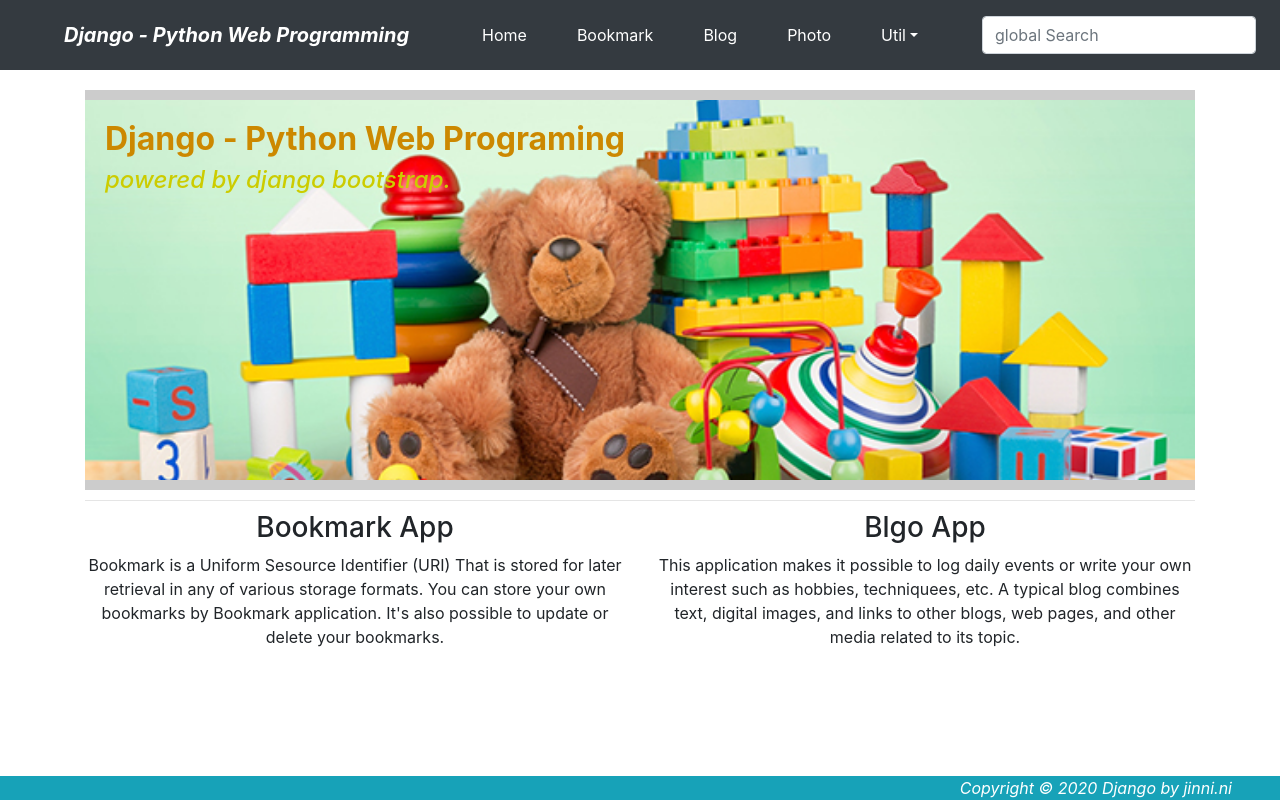
After one commit to jinni-ni/ch99, a Django app: page / in a window 1280 px wide. The commit adds this page. Run offline with Django 3.2, Linux system fonts and the light colour scheme; some libraries are stand-ins or nearby versions.

Commit message:
2020.06.02

```diff
--- a/blog/admin.py
+++ b/blog/admin.py
@@ -8,3 +8,9 @@ class PostAdmin(admin.ModelAdmin):
     list_filter = ('modify_dt',)
     search_fields = ('title','content')
     prepopulated_fields = {'slug': ('title',)}
+
+    def get_queryset(self, request):
+        return super().get_queryset(request).prefetch_related('tags')
+
+    def tag_list(self, obj):
+        return ', '.join(o.name for o in obj.tags.all())
--- a/blog/models.py
+++ b/blog/models.py
@@ -1,5 +1,6 @@
 from django.db import models
 from django.urls import reverse
+from taggit.managers import TaggableManager
 
 # Create your models here.
 class Post(models.Model):
@@ -9,6 +10,7 @@ class Post(models.Model):
     content = models.TextField("CONTENT")
     create_dt = models.DateTimeField('CREATE DATE', auto_now_add=True)
     modify_dt = models.DateTimeField("MODIFY DATE", auto_now=True)
+    tags = TaggableManager(blank=True)
 
     class Meta:
         verbose_name = 'post'
--- a/blog/templates/blog/post_archive_year.html
+++ b/blog/templates/blog/post_archive_year.html
@@ -3,7 +3,7 @@
 <ul>
     {% for date in date_list %}
     <li style="display: inline;">
-        <a href="{% url 'blog:post_month_archive' year|date:'Y' date|date:'d' %}">{{ date|date:"m" }}</a></li>
+        <a href="{% url 'blog:post_month_archive' year|date:'Y' date|date:'b' %}">{{ date|date:'F' }}</a></li>
     {% endfor %}
 </ul>
 <br>
--- a/blog/urls.py
+++ b/blog/urls.py
@@ -19,14 +19,19 @@ urlpatterns = [
     path('archive/<int:year>/', views.PostYAV.as_view(), name='post_year_archive'),
 
     # Example: /blog/archive/2019/nov
-    path('archive/<int:year>/<int:month>/', views.PostMAV.as_view(), name='post_month_archive'),
-    #path('archive/<int:year>/(?P<month>[-\w]+)/$', views.PostMAV.as_view(), name='post_month_archive'),
+    path('archive/<int:year>/<str:month>/', views.PostMAV.as_view(), name='post_month_archive'),
 
     # Example: /blog/archive/2019/nov/10/
-    path('archive/<int:year>/<int:month>/<int:day>/', views.PostDAV.as_view(), name='post_day_archive'),
-    #path('archive/<int:year>/<int:month>/<int:day>/', views.PostDAV.as_view(), name='post_day_archive'),
-
+    path('archive/<int:year>/<str:month>/<int:day>/', views.PostDAV.as_view(), name='post_day_archive'),
 
     # Example: /blog/archive/today/
     path('archive/today/', views.PostTAV.as_view(), name='post_today_archive'),
+
+    # Example: /blog/tag/
+    path('tag/', views.TagCloudTV.as_view(), name='tag_cloud'),
+
+    # Exmaple: /blog/tag/tagname/
+    path('tag/<str:tag>/', views.TaggedObjectLV.as_view(), name='tagged_object_list'),
+
+
 ]
--- a/bookmark/templates/bookmark/bookmark_list.html
+++ b/bookmark/templates/bookmark/bookmark_list.html
@@ -2,14 +2,14 @@
 <html>
 <head>
     <meta charset="UTF-8">
-    <title>Djangon Bookmark List</title>
+    <title>Django Bookmark List</title>
 </head>
 <body>
 <div id="content">
     <h1>Bookmark List</h1>
     <ul>
         {% for bookmark in object_list %}
-        <li><a href="{% url 'detail' bookmark.id %}">{{ bookmark }}</a></li>
+        <li><a href="{% url 'bookmark:detail' bookmark.id %}">{{ bookmark }}</a></li>
         {% endfor %}
     </ul>
 </div>
--- a/bookmark/urls.py
+++ b/bookmark/urls.py
@@ -2,7 +2,8 @@ from django.urls import path
 from bookmark.views import BookmarkLV, BookmarkDV
 
 app_name = 'bookmark'
+
 urlpatterns = [
-    path('', BookmarkLV.as_view(), name = 'index'),
+    path('', BookmarkLV.as_view(), name='index'),
     path('<int:pk>/', BookmarkDV.as_view(), name='detail'),
 ]
--- a/mysite/urls.py
+++ b/mysite/urls.py
@@ -15,11 +15,12 @@ Including another URLconf
 """
 from django.contrib import admin
 from django.urls import path, include
-
+from mysite.views import HomeView
 #from bookmark.views import BookmarkLV, BookmarkDV
 
 urlpatterns = [
     path('admin/', admin.site.urls),
+    path('',HomeView.as_view(), name='home'),
     path('bookmark/', include('bookmark.urls')),
     path('blog/', include('blog.urls')),
 
--- /dev/null
+++ b/mysite/views.py
@@ -0,0 +1,4 @@
+from django.views.generic import TemplateView
+
+class HomeView(TemplateView):
+    template_name = 'home.html'
--- /dev/null
+++ b/templates/base.html
@@ -0,0 +1,61 @@
+<!DOCTYPE html>
+<html lang="ko">
+<head>
+    <meta charset="UTF-8">
+    <meta http-equiv="X-UA-Compatible" content="IE=edge">
+    <meta name="viewport" content="Width=device-width", inital-scale="1">
+    <title>{% block title %}Django Web Programming{% endblock %}</title>
+    <link rel="stylesheet" href="https://stackpath.bootstrapcdn.com/bootstrap/4.3.1/css/bootstrap.min.css">
+    {% block extra-style %}{% endblock %}
+</head>
+<body style="padding-top:90px;">
+<nav class="navbar navbar-expand-lg navbar-dark bg-dark bg-primary fixed-top">
+    <span class="navbar-brand mx-5 mb-0 font-weight-bold font-italic">Django - Python Web Programming</span>
+  <button class="navbar-toggler" type="button" data-toggle="collapse" data-target="#navbarSupportedContent">
+    <span class="navbar-toggler-icon"></span>
+  </button>
+
+  <div class="collapse navbar-collapse" id="navbarSupportedContent">
+    <ul class="navbar-nav mr-auto">
+      <li class="nav-item mx-1 btn ">
+          <a class="nav-link text-white" href="{% url 'home' %}">Home</a></li>
+      <li class="nav-item mx-1 btn">
+        <a class="nav-link text-white" href="{% url 'bookmark:index' %}">Bookmark</a>
+      </li>
+      <li class="nav-item mx-1 btn ">
+          <a class="nav-link text-white" href="{% url 'blog:index' %}">Blog</a></li>
+      <li class="nav-item mx-1 btn ">
+          <a class="nav-link text-white" href="">Photo</a></li>
+
+        <li class="nav-item dropdown mx-1 btn btnprimary">
+            <a class="nav-link dropdown-toggle text-white" href="#" data-toggle="dropdown">Util</a>
+        <div class="dropdown-menu" aria-labelledby="navbarDropdown">
+          <a class="dropdown-item" href="{% url 'admin:index' %}">Admin</a>
+          <div class="dropdown-divider"></div>
+          <a class="dropdown-item" href="{% url 'blog:post_archive' %}">Archive</a>
+            <a class="dropdown-item" href="">Search</a>
+        </div>
+      </li>
+    </ul>
+
+    <form class="form-inline my-2" action="" method="post">{% csrf_token %}
+      <input class="form-control mr-sm-2" type="search" placeholder="global Search" name="search_word">
+
+    </form>
+  </div>
+</nav>
+
+<div class="container">
+    {% block content %}{% endblock %}
+</div>
+
+{% block footer %}{% endblock%}
+
+<script src="https://code.jquery.com/jquery-3.3.1.slim.min.js"></script>
+<script src="https://cdnjs.cloudflare.com/ajax/libs/popper.js/1.14.7/umd/popper.min.js"></script>
+<script src="https://stackpath.bootstrapcdn.com/bootstrap/4.3.1/js/bootstrap.min.js" ></script>
+
+{% block extra-script %}{% endblock %}
+
+</body>
+</html>
--- /dev/null
+++ b/templates/home.html
@@ -0,0 +1,62 @@
+{% extends 'base.html' %}
+
+{% load static %}
+
+{% block title %}home.html{% endblock %}
+
+{% block extra-style %}
+<style type="text/css">
+.home-image{
+    background-image: url("{% static 'img/image.jpg' %}");
+    background-repeat: no-repeat;
+    background-position: center;
+    background-size: 100%;
+    height: 400px;
+    border-top : 10px solid #ccc;
+    border-bottom: 10px solid #ccc;
+    padding: 20px 0 0 20px;
+}
+
+.title {
+    color: #c80;
+    font-weight: bold;
+}
+
+.powered {
+    position: relative;
+    top : 77$;
+    color: #cc0;
+    font-style: italic;
+}
+</style>
+{% endblock %}
+{% block content %}
+
+<div class="home-image">
+    <h2 class="title">Django - Python Web Programing</h2>
+    <h4 class="powered"><i class="fas fa-arrow-circle-right"></i> powered by django bootstrap.</h4>
+</div>
+<hr style="margin:10px 0;">
+<div class="row text-center">
+    <div class="col-sm-6">
+        <h3>Bookmark App</h3>
+        <p>Bookmark is a Uniform Sesource Identifier (URI)
+            That is stored for later retrieval in any of various storage formats.
+            You can store your own bookmarks by Bookmark application.
+            It's also possible to update or delete your bookmarks.</p>
+    </div>
+    <div class="col-sm-6">
+        <h3>Blgo App</h3>
+        <p>This application makes it possible to log daily events or write your own interest
+        such as hobbies, techniquees, etc.
+        A typical blog combines text, digital images, and links to other blogs, web pages,
+            and other media related to its topic.</p>
+    </div>
+</div>
+{% endblock content %}
+
+{% block footer %}
+<footer class="fixed-bottom bg-info">
+    <div class="text-white font-italic text-right mr-5">Copyright &copy; 2020 Django by jinni.ni</div>
+</footer>
+{% endblock %}
```
Also changed, not shown: blog/templates/blog/post_detail.html (+11 -0 lines), blog/templates/taggit/taggit_cloud.html (added, +38 -0 lines), blog/templates/taggit/taggit_post_list.html (added, +16 -0 lines), blog/views.py (+16 -4 lines), mysite/settings.py (+7 -2 lines), db.sqlite3, static/img/image.jpg (added).
